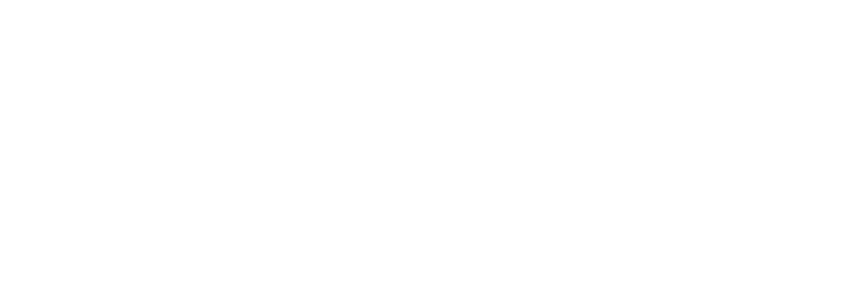
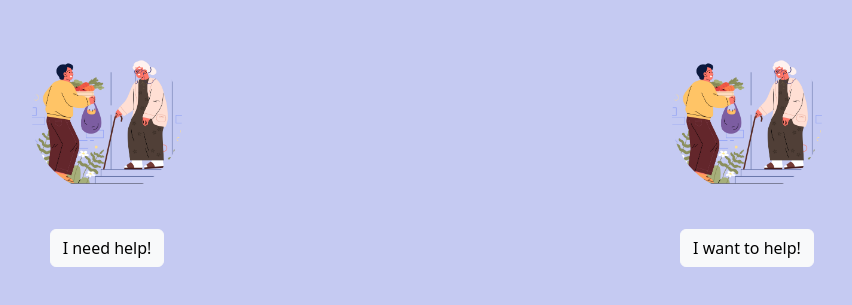
Before and after one commit to dhruv-gambhir/hacksingapore, a React (Create React App) app in the folder frontend/dabao4you/: page /SignUp in a window 1280 px wide. Before the commit this address had no page. Shown: the part 255-560 px from the top of the page, without its empty margins (213-1065 px from the left). Built offline with nearby package versions, Linux system fonts and the light colour scheme.

Commit message:
SignUp Page + app.css

```diff
--- a/frontend/dabao4you/src/App.css
+++ b/frontend/dabao4you/src/App.css
@@ -11,3 +11,20 @@
     flex-direction: column;
     justify-content: center;
 }
+
+.circle-placeholder {
+    width: 150px;
+    height: 150px;
+    border-radius: 50%;
+    overflow: hidden;
+    display: flex;
+    justify-content: center;
+    align-items: center;
+    margin: 20px auto;
+}
+
+.circle-placeholder img {
+    width: 100%;
+    height: 100%;
+    object-fit: cover;
+}
--- a/frontend/dabao4you/src/App.js
+++ b/frontend/dabao4you/src/App.js
@@ -1,7 +1,7 @@
 import React from 'react';
 import 'bootstrap/dist/css/bootstrap.min.css';
 import { BrowserRouter as Router, Routes, Route } from 'react-router-dom';
-//import SignUp from './SignUp';
+import SignUp from './Signup';
 import StartPage from './StartPage';
 
 function App() {
@@ -9,6 +9,7 @@
     <Router>
       <Routes>
         <Route path={'/'} element={<StartPage/>}/>
+        <Route path={'/SignUp'} element={<SignUp/>}/>
       </Routes>
     </Router>
   );
--- a/frontend/dabao4you/src/SignUp.js
+++ b/frontend/dabao4you/src/SignUp.js
@@ -0,0 +1,46 @@
+import './App.css';
+import React, { useState } from 'react';
+import { useNavigate } from 'react-router-dom';
+
+function SignUp() {
+    const handleNeedHelpClick = () => {
+        console.log('I need help button pressed');
+    };
+
+    const handleWantToHelpClick = () => {
+        console.log('I want to help button pressed');
+    };
+
+    return(
+        <div className="container-fluid text-center bg-custom-purple min-vh-100">
+        <div className="row align-items-center justify-content-center h-100">
+            <div className="col-12 col-md-6 p-3">
+                <div className="circle-placeholder">
+                    <img src="/8635980.jpg" alt="Need Help" />
+                </div>
+                <button
+                    type="button"
+                    className="btn btn-light mt-3"
+                    onClick={handleNeedHelpClick}
+                >
+                    I need help!
+                </button>
+            </div>
+            <div className="col-12 col-md-6 p-3">
+                <div className="circle-placeholder">
+                    <img src="/8635980.jpg" alt="Want to Help" />
+                </div>
+                <button
+                    type="button"
+                    className="btn btn-light mt-3"
+                    onClick={handleWantToHelpClick}
+                >
+                    I want to help!
+                </button>
+            </div>
+        </div>
+    </div>
+    );
+}
+
+export default SignUp;
```
